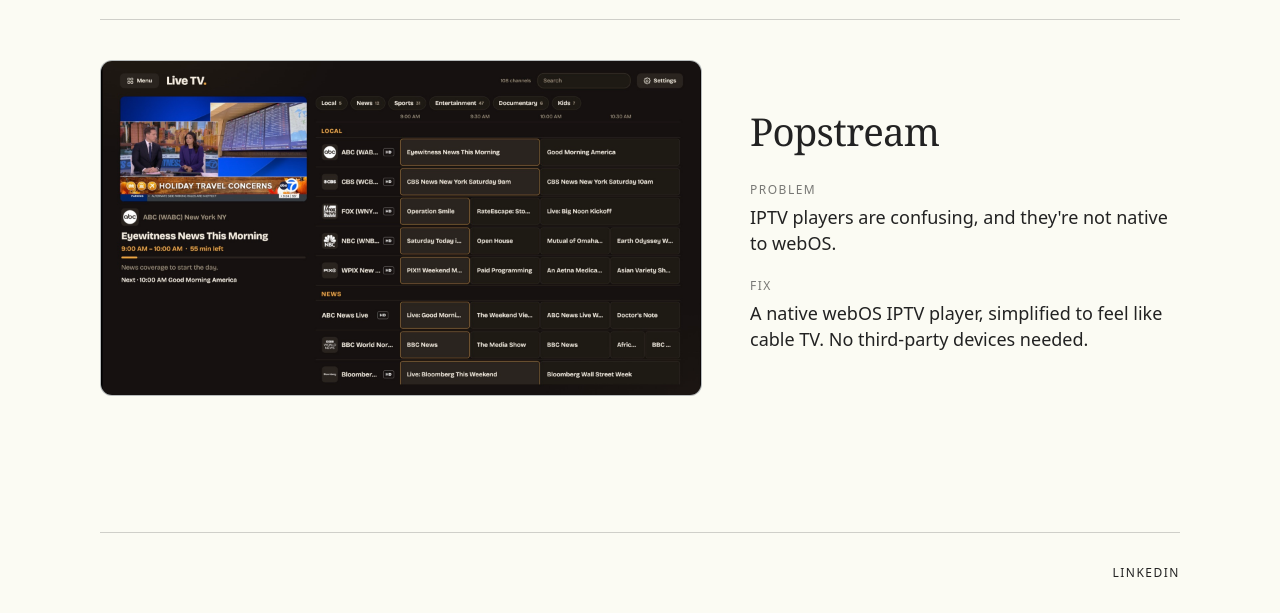
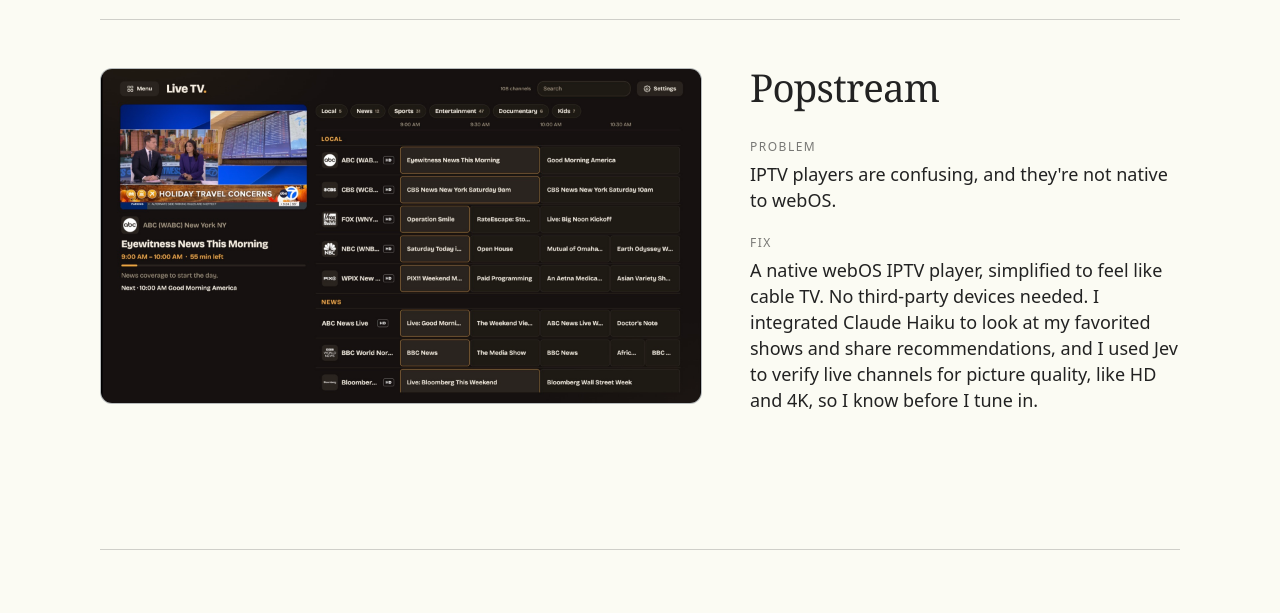
Before and after one commit to designwithmike/designwithmike.github.io, an Astro site: page /builds in a window 1280 px wide. Shown: the part 1072-1685 px from the top of the page. Built offline with nearby package versions, Linux system fonts and the light colour scheme; Astro itself is replaced by a stand-in of ours; a web font is replaced by a local one.

Commit message:
Remove LinkedIn from footer, expand Popstream copy
Co-Authored-By: Claude Sonnet 5.5 <noreply@anthropic.com>

```diff
--- a/src/components/Footer.astro
+++ b/src/components/Footer.astro
@@ -1,5 +1,5 @@
 ---
-import { site, buildsPage } from '../data/site';
+import { buildsPage } from '../data/site';
 
 interface Props {
   dark?: boolean;
@@ -14,7 +14,6 @@ const { dark = false, builds = true } = Astro.props;
   <div class="footer__inner">
     <div class="footer__links">
       {builds && <a class="label link" href="/builds">{buildsPage.linkLabel}</a>}
-      {site.socials.map((s) => <a class="label link" href={s.href}>{s.label}</a>)}
     </div>
   </div>
 </footer>
--- a/src/data/site.ts
+++ b/src/data/site.ts
@@ -124,7 +124,7 @@ export const builds: Build[] = [
     image: '/builds/popstream-live-tv.jpg',
     alt: 'Popstream Live TV screen with a video preview of the current show in the top left and a channel guide beside it',
     problem: "IPTV players are confusing, and they're not native to webOS.",
-    fix: 'A native webOS IPTV player, simplified to feel like cable TV. No third-party devices needed.',
+    fix: 'A native webOS IPTV player, simplified to feel like cable TV. No third-party devices needed. I integrated Claude Haiku to look at my favorited shows and share recommendations, and I used Jev to verify live channels for picture quality, like HD and 4K, so I know before I tune in.',
   },
 ];
 
```
